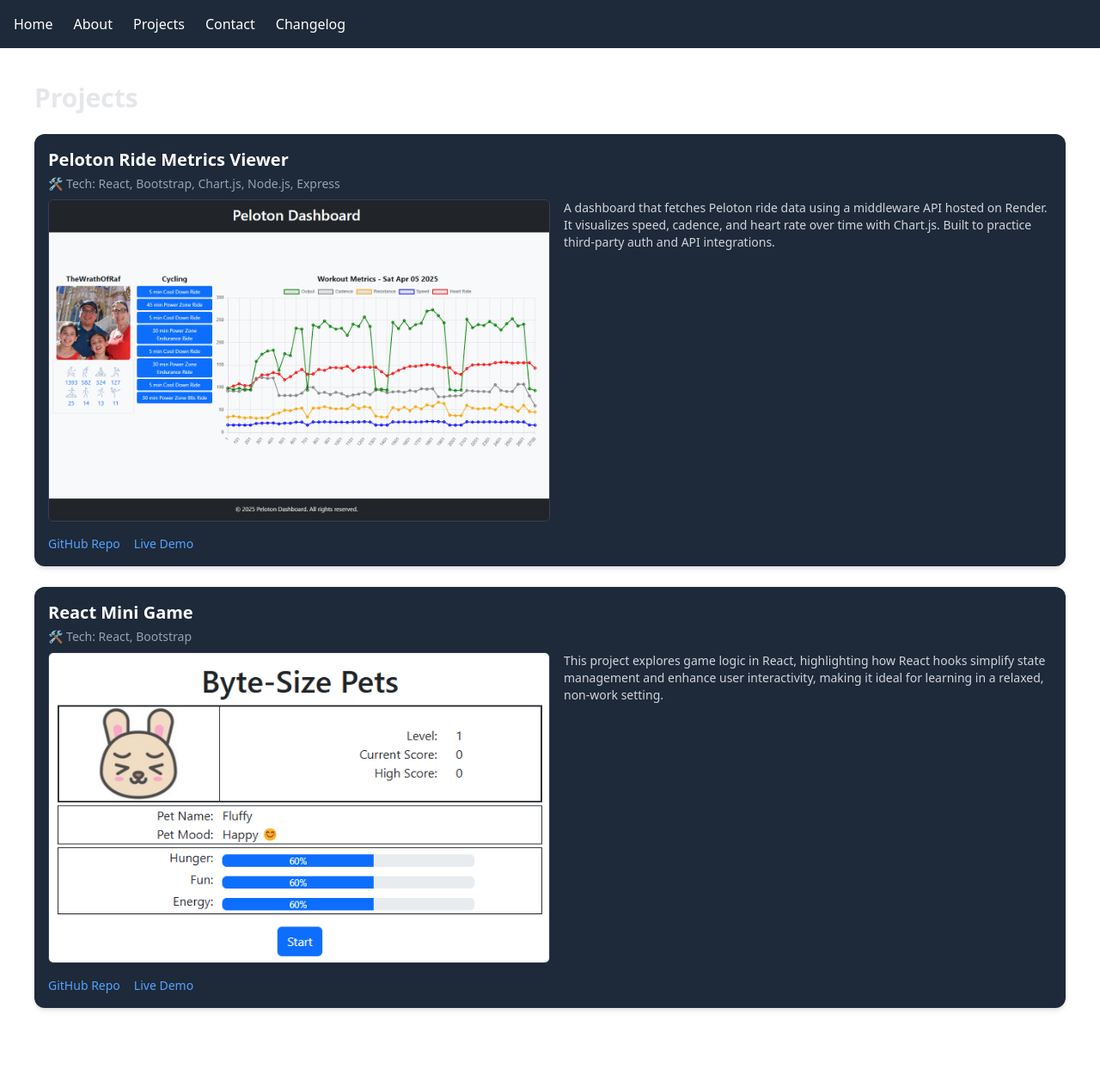
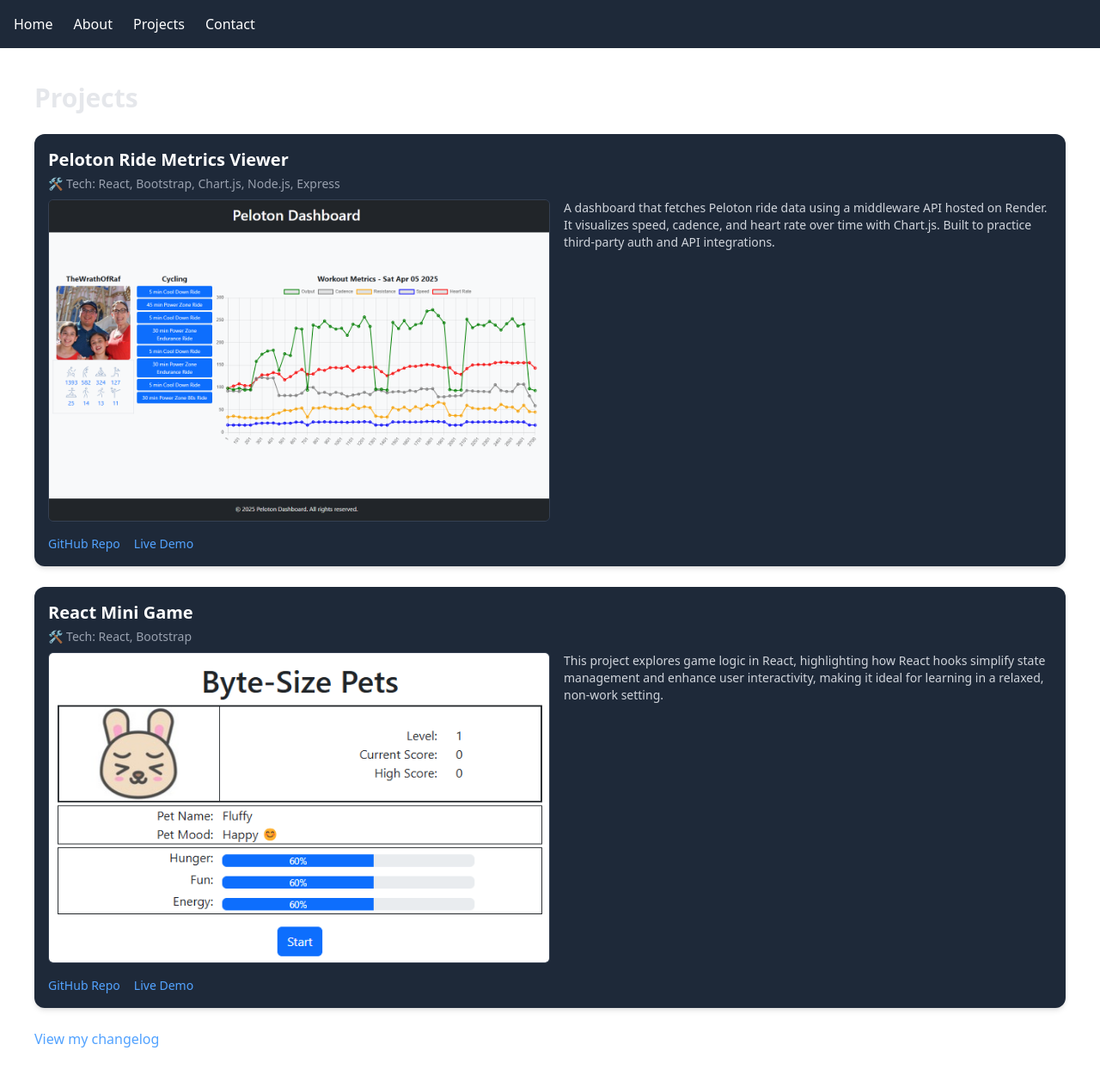
Before and after one commit to srafaelnovoa/srafaelnovoa.github.io, a React (Vite) app: page /projects in a window 1280 px wide. Shown: the top 1258 px of the page at 86% size. Before the commit the page ends 1237 px from the top, so only its background shows below. Built offline with nearby package versions, Linux system fonts and the light colour scheme.

Commit message:
remove changelog from nav

```diff
--- a/src/components/Navbar.jsx
+++ b/src/components/Navbar.jsx
@@ -7,7 +7,6 @@
       <Link to="/about">About</Link>
       <Link to="/projects">Projects</Link>
       <Link to="/contact">Contact</Link>
-      <Link to="/changelog">Changelog</Link>
     </nav>
   );
 }
--- a/src/pages/Projects.jsx
+++ b/src/pages/Projects.jsx
@@ -1,5 +1,6 @@
 import { useEffect, useState } from "react";
 import ProjectCard from "../components/ProjectCard";
+import { Link } from "react-router-dom";
 
 export default function Projects() {
   const [projects, setProjects] = useState([]);
@@ -21,6 +22,10 @@
       ) : (
         <p className="text-gray-400">Loading projects...</p>
       )}
+
+      <Link to="/changelog" className="text-blue-400 hover:underline">
+        View my changelog
+      </Link>
     </div>
   );
 }
```
